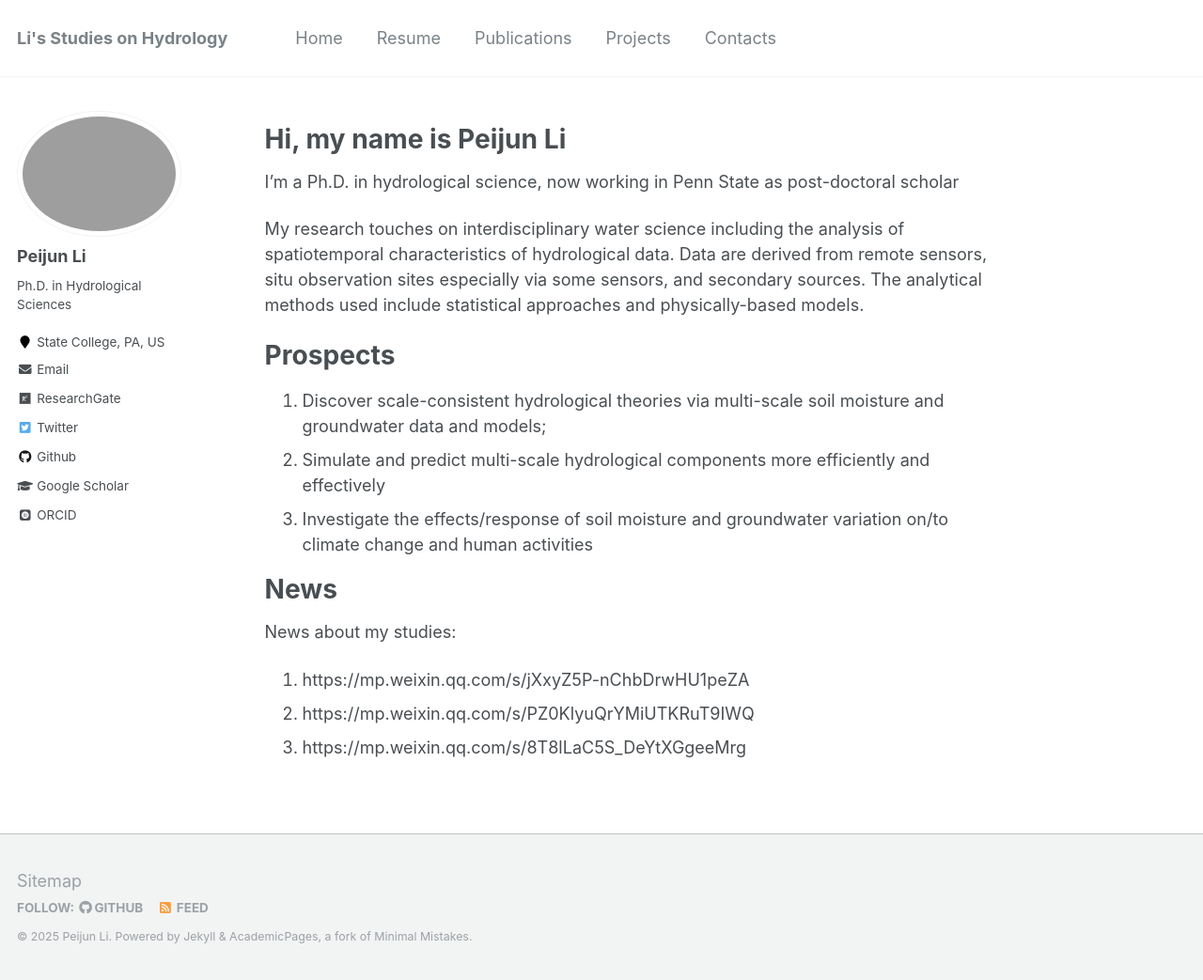
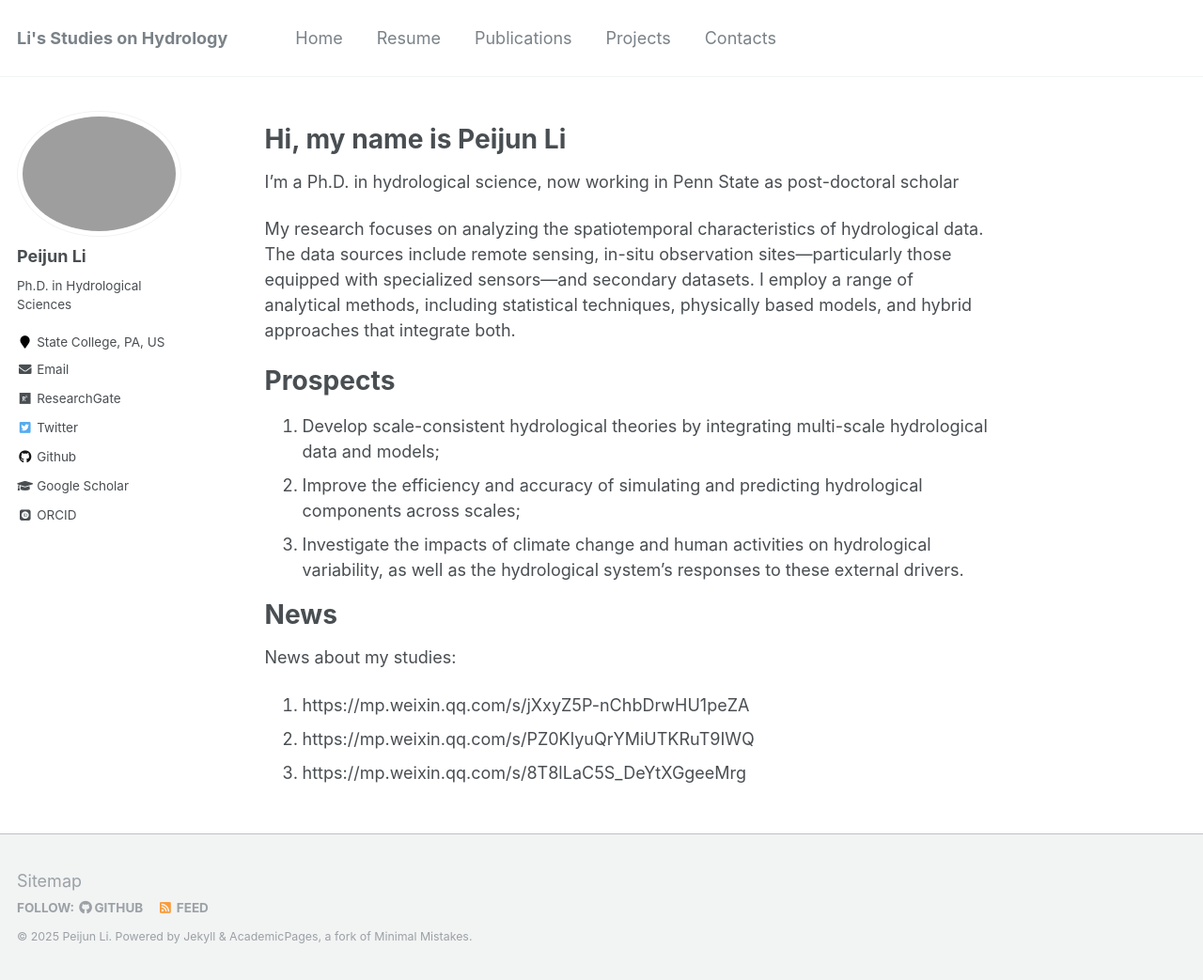
Before and after one commit to PercyLeeMaxWell/PercyLeeMaxWell.github.io, a Jekyll site: the page built from _pages/about.md, in a window 1280 px wide and 1043 px high. Shown: the whole window at 94% size. Built offline with Jekyll 4.4.1, drawn with Linux system fonts in a browser that asks for light colours; some web fonts are replaced.

Commit message:
refresh on about.md

```diff
--- a/_pages/about.md
+++ b/_pages/about.md
@@ -11,13 +11,14 @@ Hi, my name is Peijun Li
 =====
 I'm a Ph.D. in hydrological science, now working in Penn State as post-doctoral scholar
 
-My research touches on interdisciplinary water science including the analysis of spatiotemporal characteristics of hydrological data. Data are derived from remote sensors, situ observation sites especially via some sensors, and secondary sources. The analytical methods used include statistical approaches and physically-based models.
+My research focuses on analyzing the spatiotemporal characteristics of hydrological data. The data sources include remote sensing, in-situ observation sites—particularly those equipped with specialized sensors—and secondary datasets. I employ a range of analytical methods, including statistical techniques, physically based models, and hybrid approaches that integrate both.
+
 
 Prospects
 ======
-1. Discover scale-consistent hydrological theories via multi-scale soil moisture and groundwater data and models;
-2. Simulate and predict multi-scale hydrological components more efficiently and effectively
-3. Investigate the effects/response of soil moisture and groundwater variation on/to climate change and human activities
+1. Develop scale-consistent hydrological theories by integrating multi-scale hydrological data and models;
+2. Improve the efficiency and accuracy of simulating and predicting hydrological components across scales;
+3. Investigate the impacts of climate change and human activities on hydrological variability, as well as the hydrological system’s responses to these external drivers.
 
 
 
@@ -32,6 +33,7 @@ News about my studies:
 
 <!-- Reviews
 ======
-Journal of Hydrology, 2.
-Water Resources Research, 1.
+Journal of Hydrology, 7.
+Hydrology and Earth System Sciences, 1.
+Water Resources Research, 3.
 Communications Earth & Environment, 1. -->
```
